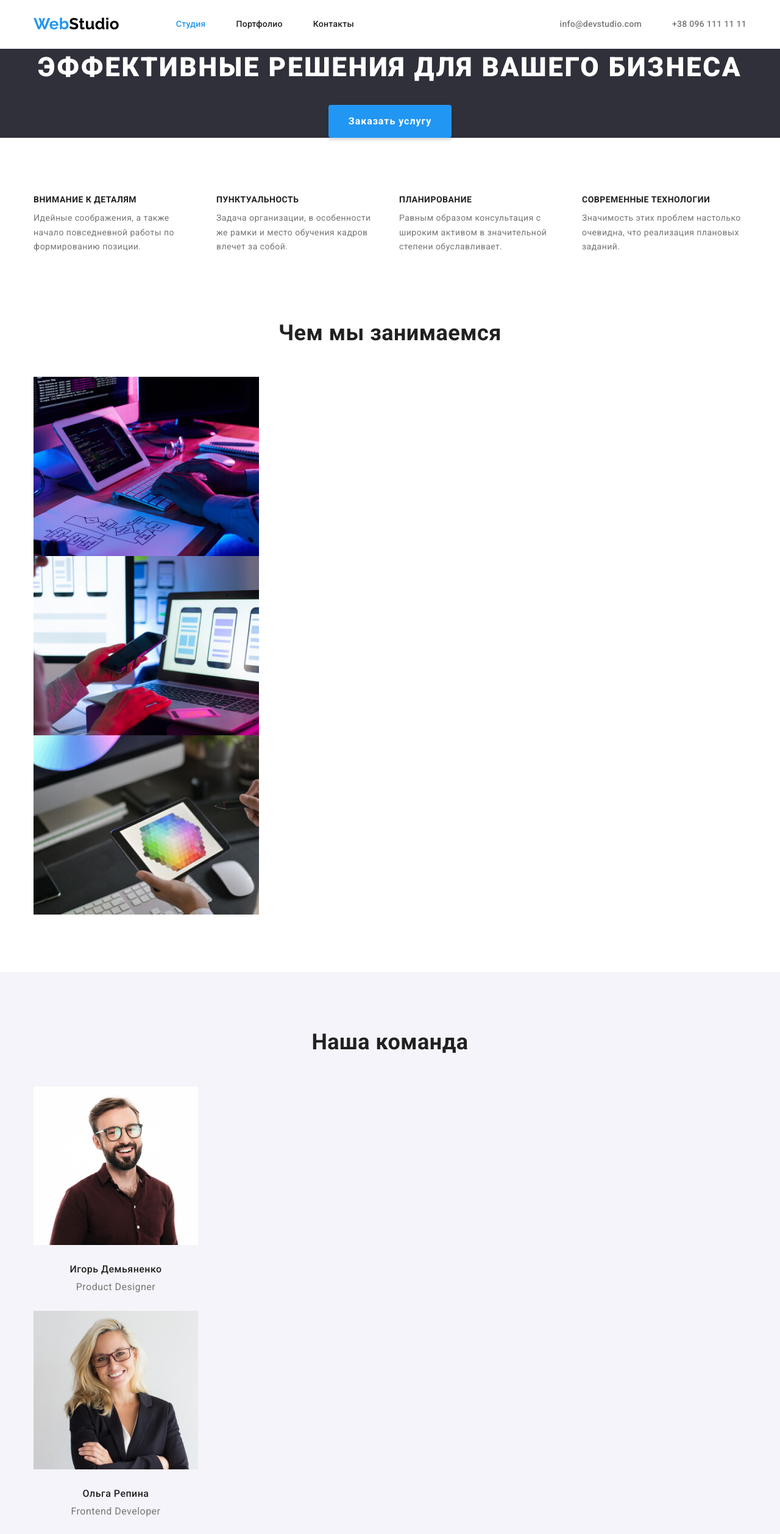
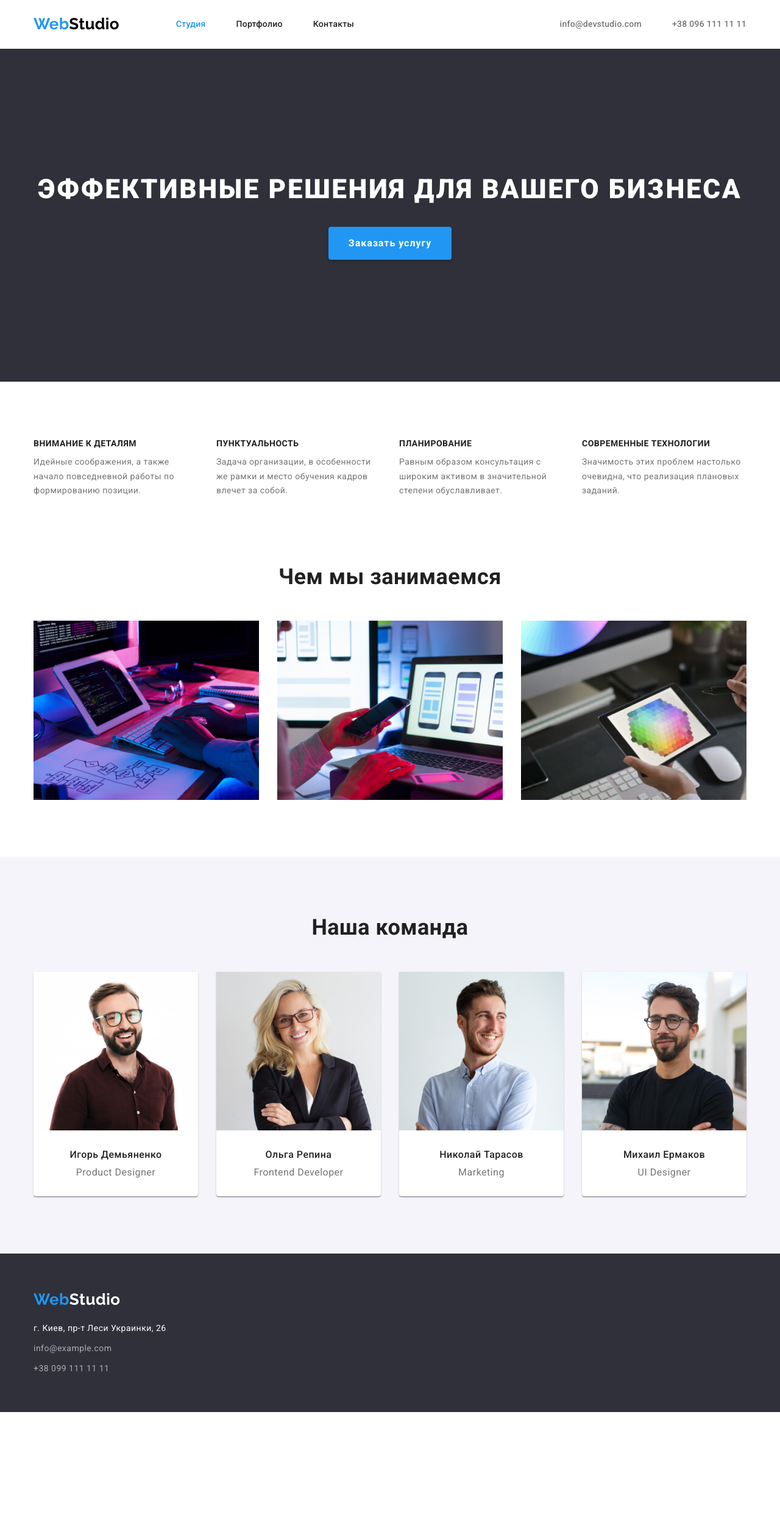
Before and after one commit to Katarina-KL/goit-markup-hw-03, a plain HTML site: page index.html in a window 1280 px wide. Shown: the top 2516 px of the page at 61% size. After the commit the page ends 2316 px from the top, so only its background shows below. Drawn offline with nearby package versions, Linux system fonts and the light colour scheme.

Commit message:
Main and Portfolio done
Site ist working and looks like the sample

```diff
--- a/css/main.css
+++ b/css/main.css
@@ -1,3 +1,12 @@
+/* To DO:
+сделать полоску в хедер
+добавить тени и повторяющиеся величины в вар
+
+переделать сетку по видео с доп. контейнерами и отр. величинами
+переделать вычесления ширины
+*/
+
+
 /*
 * Палитра
 */
@@ -16,6 +25,7 @@
 /*
 * Общие стили для хедера (лого, навигация, контакты) и шрифты
 */
+
 
 html { box-sizing: border-box; }
 
@@ -60,6 +70,7 @@ body {
    margin: 0 auto;
 }
 
+.full-nav,
 .main-nav {
    display: flex;
    align-items: center;
@@ -182,6 +193,7 @@ img {
 .hero { text-align: center; }
 
 .hero-title {
+   padding-top: 200px;
    margin-bottom: 30px;
 
    font-size: 44px;
@@ -207,6 +219,10 @@ img {
    background-color: var(--accent-color);
    border: 1px solid transparent;
    box-shadow: 0px 4px 4px rgba(0, 0, 0, 0.15);
+}
+
+.hero-btn-container {
+   padding-bottom: 200px;
 }
 
 .hero-button:hover,
@@ -246,20 +262,27 @@ img {
    line-height: 1.7;
 }
 
-/* Примеры работ TO DO */
+/* Примеры работ */
 .examples { padding-top: 0; }
 
-.examples-element { display: flex; }
+.examples .list { display: flex; }
 
 .examples-element:not(:last-child) { margin-right: 30px; }
 
 /* Команда - секция с именами, должностями и фото */
 .team { background-color: var(--bcg-team-color); }
 
+.team .list { display: flex; }
+
 .team-card {
    width: 270px;
    margin-right: 0;
+   box-shadow: 0px 1px 3px rgba(0, 0, 0, 0.12), 0px 1px 1px rgba(0, 0, 0, 0.14), 0px 2px 1px rgba(0, 0, 0, 0.2);
+   border-radius: 0px 0px 4px 4px;
+   background: var(--body-hero-color);
 }
+
+.team-card:not(:last-child) { margin-right: 30px;}
 
 .section-title-team {
    margin-top: 30px;
@@ -286,6 +309,11 @@ img {
 
 .footer-links { font-family: 'Roboto', sans-serif; }
 
+.full-logo-footer {
+   padding-top: 60px;
+   margin-bottom: 20px;
+}
+
 .logo-footer {
    font-family: 'Raleway', sans-serif;
    font-size: 26px;
@@ -297,6 +325,10 @@ img {
 .logo-footer {
    color: var(--body-hero-color);
 }
+
+.contacts-footer { margin-top: 9px; }
+
+.contacts-footer:last-child { padding-bottom: 60px; }
 
 .contacts-footer .link { color: var(--footer-contacts-color); }
 
@@ -321,9 +353,14 @@ img {
 */
 
 .filter {
+   display: flex;
+   justify-content: center;
+
    margin-bottom: 50px;
    text-align: center;
 }
+
+.filter-item:not(:last-child) {margin-right: 9px; }
 
 .portfolio-button {
    display: inline-block;
@@ -348,6 +385,7 @@ img {
    background-color: var(--accent-color);
 }
 
+/* Примеры работ */
 .flex {
    display: flex;
    flex-wrap: wrap;
@@ -357,6 +395,7 @@ img {
    width: 370px;
    margin-bottom: 30px;
    margin-right: 30px;
+   border-bottom: 1px solid #EEEEEE;
 }
 
 .flex-element:nth-child(3n) { margin-right: 0; }
@@ -364,6 +403,9 @@ img {
 .flex-element:nth-last-child(-n + 3) { margin-bottom: 0; }
 
 .flex-item { padding-bottom: 20px; }
+
+.section-title-project,
+.section-text-project { padding-left: 24px; }
 
 .section-title-project {
    margin-bottom: 4px;
--- a/index.html
+++ b/index.html
@@ -22,7 +22,7 @@
   <body>
     <!-- Шапка сайта -->
     <header class="header-links">
-      <div class="container main-nav">
+      <div class="container full-nav">
         <nav class="main-nav">
           <!-- Лого сайта -->
           <a href="./index.html" lang="en" class="logo-accent link"
@@ -57,9 +57,11 @@
     <main>
       <!-- Герой -->
       <section class="hero">
-        <div class="container">
+        <div class="container hero">
           <h1 class="hero-title">Эффективные решения для вашего бизнеса</h1>
-          <button type="button" class="hero-button">Заказать услугу</button>
+          <div class="hero-btn-container">
+            <button type="button" class="hero-button">Заказать услугу</button>
+          </div>
         </div>
       </section>
 
@@ -68,6 +70,7 @@
         <div class="container">
           <!-- Скрытый смысловой заголовок -->
           <h2 class="visually-hidden">Преимущества</h2>
+
           <ul class="list benefits">
             <li class="item">
               <h3 class="section-title-benefits">Внимание к деталям</h3>
@@ -76,6 +79,7 @@
                 формированию позиции.
               </p>
             </li>
+
             <li class="item">
               <h3 class="section-title-benefits">Пунктуальность</h3>
               <p class="section-text-benefits">
@@ -83,6 +87,7 @@
                 кадров влечет за собой.
               </p>
             </li>
+
             <li class="item">
               <h3 class="section-title-benefits">Планирование</h3>
               <p class="section-text-benefits">
@@ -90,6 +95,7 @@
                 степени обуславливает.
               </p>
             </li>
+
             <li class="item">
               <h3 class="section-title-benefits">Современные технологии</h3>
               <p class="section-text-benefits">
@@ -105,7 +111,8 @@
       <section class="section examples">
         <div class="container">
           <h2 class="section-title-main">Чем мы занимаемся</h2>
-          <ul class="list">
+
+          <ul class="list examples">
             <li class="examples-element">
               <img
                 src="./images/design1.jpg"
@@ -114,6 +121,7 @@
                 height="294"
               />
             </li>
+
             <li class="examples-element">
               <img
                 src="./images/design2.jpg"
@@ -122,6 +130,7 @@
                 height="294"
               />
             </li>
+
             <li class="examples-element">
               <img
                 src="./images/design3.jpg"
@@ -138,7 +147,8 @@
       <section class="section team">
         <div class="container">
           <h2 class="section-title-main">Наша команда</h2>
-          <ul class="list">
+
+          <ul class="list team">
             <li class="team-card">
               <img
                 src="./images/product-designer.jpg"
@@ -149,6 +159,7 @@
               <h3 class="section-title-team">Игорь Демьяненко</h3>
               <p class="section-text-team" lang="en">Product Designer</p>
             </li>
+
             <li class="team-card">
               <img
                 src="./images/frontend-developer.jpg"
@@ -159,6 +170,7 @@
               <h3 class="section-title-team">Ольга Репина</h3>
               <p class="section-text-team" lang="en">Frontend Developer</p>
             </li>
+
             <li class="team-card">
               <img
                 src="./images/marketing.jpg"
@@ -169,6 +181,7 @@
               <h3 class="section-title-team">Николай Тарасов</h3>
               <p class="section-text-team" lang="en">Marketing</p>
             </li>
+
             <li class="team-card">
               <img
                 src="./images/ui-designer.jpg"
@@ -187,12 +200,14 @@
     <!-- Футер -->
     <footer class="footer-links">
       <div class="container">
-        <a href="./index.html" lang="en" class="logo-accent link"
-          >Web<span class="logo-footer link">Studio</span></a
-        >
+        <div class="full-logo-footer">
+          <a href="./index.html" lang="en" class="logo-accent link"
+            >Web<span class="logo-footer link">Studio</span></a
+          >
+        </div>
         <address>
           <ul class="list">
-            <li>
+            <li class="footer-address">
               <a
                 class="map-link link"
                 href="https://goo.gl/maps/onrn5g9ZaPqnStBHA"
```
Also changed, not shown: portfolio.html (+19 -9 lines).
